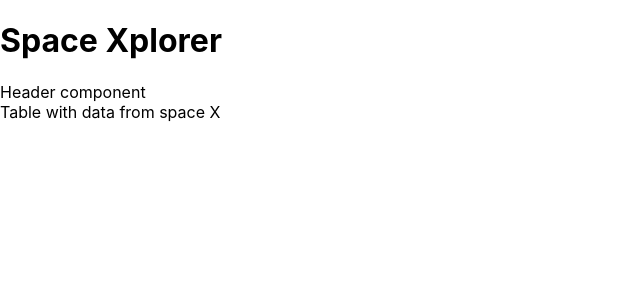
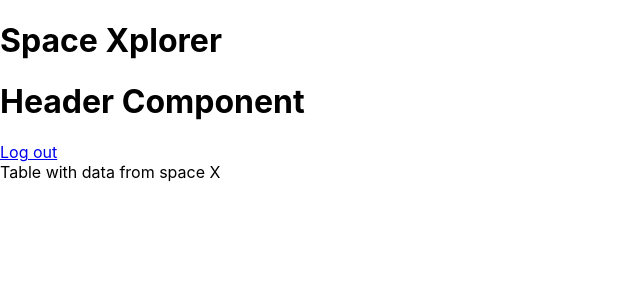
Before and after one commit to cyjorosz/spaceXplorer, a React (Create React App) app: page /ships in a window 1280 px wide. Shown: the top 300 px of the page, without its empty margins (0-640 px from the left). Built offline with nearby package versions, Linux system fonts and the light colour scheme.

Commit message:
Added link for logout that routes to login page

```diff
--- a/src/components/Ships/Ships.jsx
+++ b/src/components/Ships/Ships.jsx
@@ -1,4 +1,5 @@
 import React from 'react';
+import { Link } from 'react-router-dom';
 
 // TO DO
 // - Header:
@@ -20,7 +21,10 @@ import React from 'react';
 const Ships = () => {
   return (
     <>
-      <div>Header component</div>
+      <div>
+        <h1>Header Component</h1>
+        <Link to="/login">Log out</Link>
+      </div>
       <div>Table with data from space X</div>
     </>
   );
```
